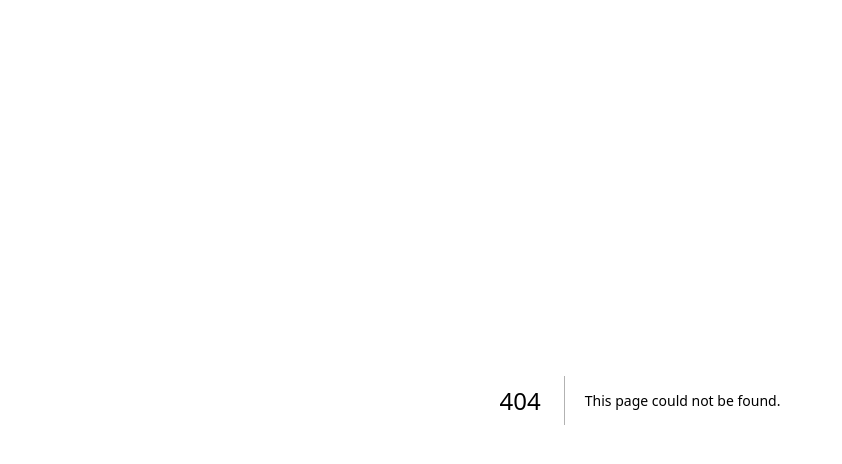
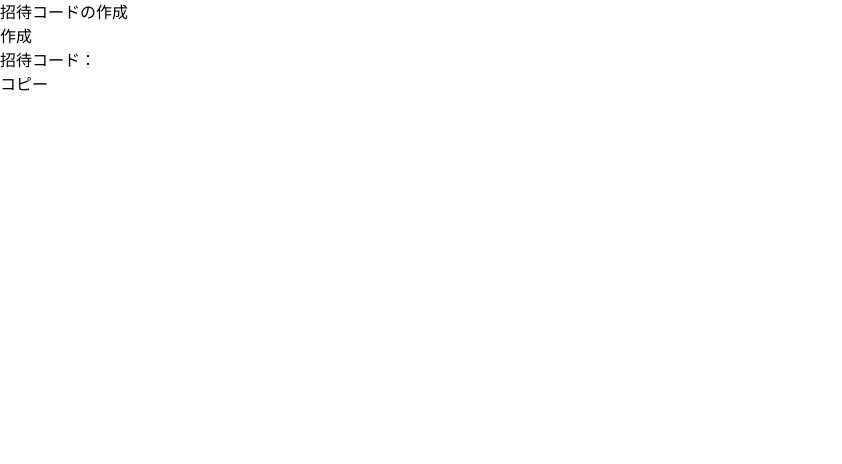
Before and after one commit to kaitobq/kioureki-vol3, a Next.js app in the folder frontend/: page /organization/setting in a window 1280 px wide. Before the commit this address had no page. Shown: the top 464 px of the page, without its empty margins (0-842 px from the left). Built offline with nearby package versions, Linux system fonts and the light colour scheme.

Commit message:
feat: setting page

```diff
--- /dev/null
+++ b/frontend/app/organization/setting/page.tsx
@@ -0,0 +1,57 @@
+"use client";
+
+import axios from "axios";
+import { useSearchParams } from "next/navigation";
+import { useState } from "react";
+
+const OrganizationSettingPage = () => {
+  const searchParams = useSearchParams();
+  const [invitationToken, setInvitationToken] = useState<string | null>();
+
+  const hancleClick = async () => {
+    const organizationId = searchParams.get("organization_id");
+    if (!organizationId) {
+      return;
+    }
+
+    try {
+      const response = await axios.post(
+        `http://localhost:3000/api/organizations/${organizationId}/invitations`,
+        {},
+        {
+          headers: {
+            "Content-Type": "application/json",
+            Authorization: `Bearer ${localStorage.getItem("token")}`,
+          },
+        }
+      );
+      console.log(response);
+      setInvitationToken(response.data.token);
+    } catch (error) {}
+  };
+
+  const handleCopy = async () => {
+    if (!invitationToken) {
+      return;
+    }
+    try {
+      await navigator.clipboard.writeText(invitationToken);
+      alert("クリップボードに保存しました。");
+    } catch (error) {
+      alert("失敗しました。");
+    }
+  };
+
+  return (
+    <div className="w-full h-screen">
+      <div>
+        <h5>招待コードの作成</h5>
+        <button onClick={hancleClick}>作成</button>
+        <p>招待コード：{invitationToken && invitationToken}</p>
+        <button onClick={handleCopy}>コピー</button>
+      </div>
+    </div>
+  );
+};
+
+export default OrganizationSettingPage;
```
